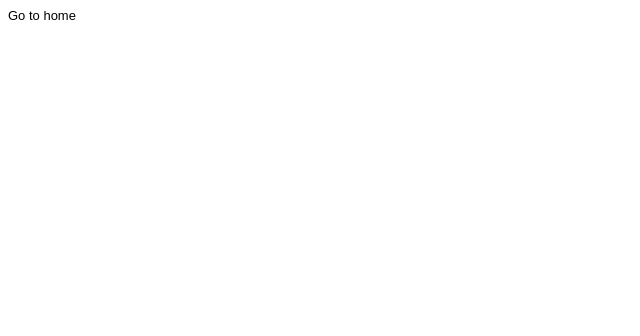
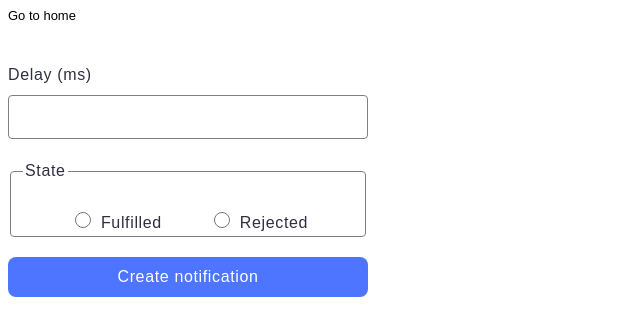
Before and after one commit to JuShapiro/goit-js-hw-10, a website built with Vite: page src/2-snackbar.html in a window 1280 px wide. Shown: the whole page, without its empty margins (0-640 px from the left). Built offline with nearby package versions, Linux system fonts and the light colour scheme.

Commit message:
add css snackbar

```diff
--- a/src/2-snackbar.html
+++ b/src/2-snackbar.html
@@ -12,6 +12,28 @@
       <a class="link" href="./index.html">Go to home</a>
     </section>
 
+    <form class="form">
+      <label class="label-form">
+        Delay (ms)
+        <input class="input-form" type="number" name="delay" required />
+      </label>
+
+      <fieldset class="field-form">
+        <legend class="legend-form">State</legend>
+        <label class="label-field">
+          <input class="input-field" type="radio" name="state" value="fulfilled" required />
+          Fulfilled
+        </label>
+        <label class="label-field">
+          <input class="input-field" type="radio" name="state" value="rejected" required />
+          Rejected
+        </label>
+      </fieldset>
+
+      <button class="btn-form" type="submit">Create notification</button>
+    </form>
+
+
     <script src="./js/2-snackbar.js" type="module"></script>
   </body>
 </html>
--- a/src/css/styles.css
+++ b/src/css/styles.css
@@ -9,7 +9,6 @@
 body {
   font-family: 'Montserrat', sans-serif;
   font-size: 16px;
-
 }
 .nav-list {
   padding: 30px;
@@ -69,13 +68,13 @@ body {
   border: none;
 }
 
-.btn-timer:enabled{
+.btn-timer:enabled {
   background: #4e75ff;
   color: #fff;
 }
 
-.btn-timer:enabled:hover{
-  background-color: #6c8cff;;
+.btn-timer:enabled:hover {
+  background-color: #6c8cff;
 }
 
 .timer {
@@ -104,3 +103,73 @@ body {
   font-weight: 400;
   text-transform: uppercase;
 }
+
+.form {
+  width: 360px;
+  display: flex;
+  flex-direction: column;
+  gap: 20px;
+  font-weight: 400;
+  font-size: 16px;
+  line-height: 150%;
+  letter-spacing: 0.04em;
+  color: #2e2f42;
+}
+
+.label-form {
+  display: flex;
+  flex-direction: column;
+  gap: 8px;
+}
+
+.input-form {
+  height: 40px;
+  padding-left: 12px;
+  border-radius: 4px;
+  border: 1px solid #808080;
+}
+
+.input-form:hover,
+.field-form:hover {
+  border: 1px solid black;
+}
+.field-form {
+  display: flex;
+  flex-direction: row;
+  justify-content: space-evenly;
+
+
+  height: 60px;
+  border-radius: 4px;
+  border: 1px solid #808080;
+}
+
+.label-field {
+  padding-top: 20px;
+}
+
+.input-field {
+  display: inline-block;
+  width: 20px;
+  height: 16px;
+  border: 1px;
+}
+
+.btn-form {
+  cursor: pointer;
+  width: 360px;
+  height: 40px;
+  color: #fff;
+  background-color: #4e75ff;
+  border: none;
+  border-radius: 8px;
+  padding: 8px 16px;
+  font-weight: 500;
+  font-size: 16px;
+  line-height: 150%;
+  letter-spacing: 0.04em;
+}
+
+.btn-form:hover {
+  background-color: #6c8cff;
+}
--- a/src/js/2-snackbar.js
+++ b/src/js/2-snackbar.js
@@ -0,0 +1,2 @@
+import iziToast from 'izitoast';
+import 'izitoast/dist/css/iziToast.min.css';
```
